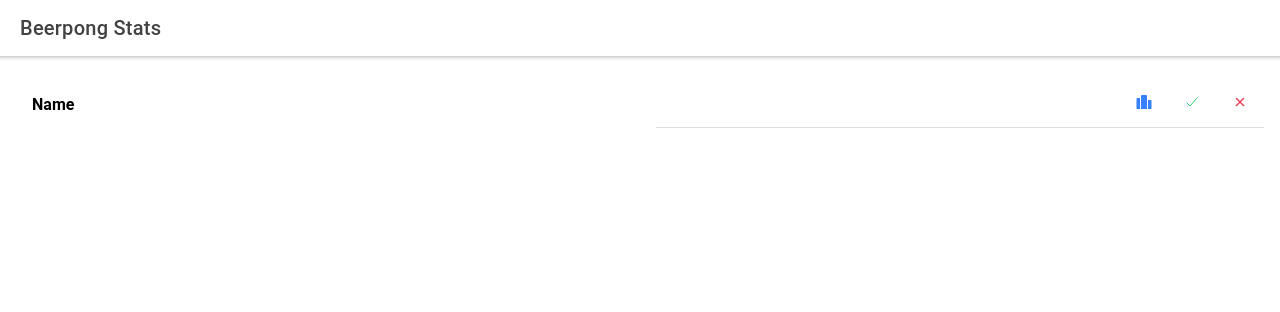
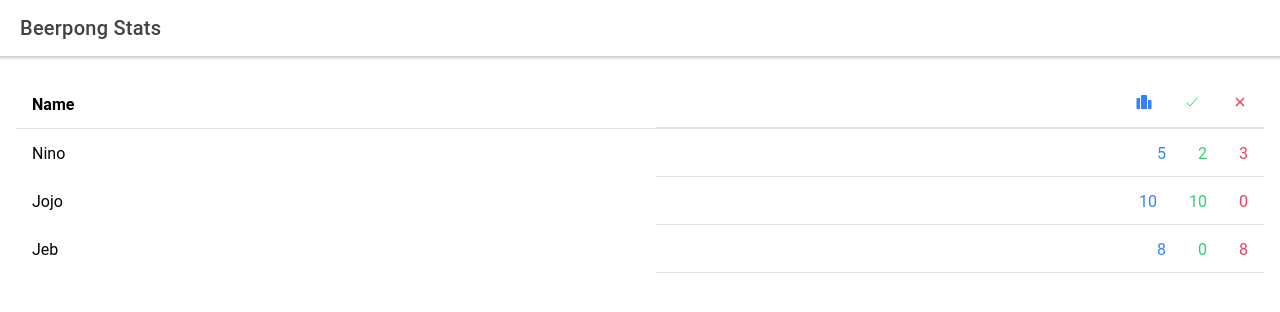
Before and after one commit to ITegs/beerpong-stats, a React (Create React App) app: page /home in a window 1280 px wide. Shown: the top 312 px of the page. Built offline with nearby package versions, Linux system fonts and the light colour scheme.

Commit message:
removePlayer; home: auto redirect to addPlayer;

```diff
--- a/src/data/data.js
+++ b/src/data/data.js
@@ -1,22 +1,22 @@
 export const playerData = [
-  // {
-  //   name: "Nino",
-  //   playedGames: 5,
-  //   won: 2,
-  //   lost: 3,
-  // },
-  // {
-  //   name: "Jojo",
-  //   playedGames: 10,
-  //   won: 10,
-  //   lost: 0,
-  // },
-  // {
-  //   name: "Jeb",
-  //   playedGames: 8,
-  //   won: 0,
-  //   lost: 8,
-  // },
+  {
+    name: "Nino",
+    playedGames: 5,
+    won: 2,
+    lost: 3,
+  },
+  {
+    name: "Jojo",
+    playedGames: 10,
+    won: 10,
+    lost: 0,
+  },
+  {
+    name: "Jeb",
+    playedGames: 8,
+    won: 0,
+    lost: 8,
+  },
 ];
 
 export const gameStats = [
--- a/src/pages/Home.tsx
+++ b/src/pages/Home.tsx
@@ -19,6 +19,7 @@ import { add, checkmark, close, podium } from "ionicons/icons";
 import "./Home.css";
 
 import { playerData, gameStats } from "../data/data";
+import { Redirect } from "react-router";
 
 const Home: React.FC = () => {
   const [showModal, setShowModal] = useState(false);
@@ -37,9 +38,15 @@ const Home: React.FC = () => {
     }
   }
 
+  function redirect() {
+    if (playerData.length == 0) {
+      return <Redirect to="/addPlayer" />;
+    }
+  }
 
   return (
     <IonPage>
+      {redirect()}
       <IonHeader>
         <IonToolbar>
           <IonTitle>Beerpong Stats</IonTitle>
@@ -90,7 +97,6 @@ const Home: React.FC = () => {
           ))}
         </IonList>
       </IonContent>
-
       <IonModal isOpen={showModal}>
         <IonHeader>
           <IonToolbar>
--- a/src/pages/addPlayer.tsx
+++ b/src/pages/addPlayer.tsx
@@ -12,9 +12,8 @@ import {
 } from "@ionic/react";
 import { add, checkmark, close } from "ionicons/icons";
 
-
-
 import { playerData, gameStats } from "../data/data";
+import { Redirect } from "react-router";
 
 const AddPlayer: React.FC = () => {
   const [newName, setNewName] = useState<string>("");
@@ -28,6 +27,15 @@ const AddPlayer: React.FC = () => {
       setNewName("");
     } else {
       setShowAddPlayerAlert(true);
+    }
+  }
+
+
+  function checkRedirect() {
+    if (playerData.length == 0) {
+      setShowAddPlayerAlert(true);
+    } else {
+      return <Redirect to="/" />;
     }
   }
 
@@ -47,7 +55,7 @@ const AddPlayer: React.FC = () => {
         <IonContent>
           <div className="playerListButtons">
             {playerData.map((p: any, i: number) => (
-              <IonButton key={i} size="small">
+              <IonButton key={i} size="small" onClick={() => (playerData.splice(i, 1), setNewName("bug ;D"))}>
                 {p.name}
                 <IonIcon icon={close} />
               </IonButton>
@@ -68,7 +76,7 @@ const AddPlayer: React.FC = () => {
             <IonButton
               color="success"
               size="large"
-              routerLink="/home"
+              onClick={() => checkRedirect()}
             >
               <IonIcon icon={checkmark}></IonIcon>
             </IonButton>
```
Also changed, not shown: 1 other file (tests, documents, lock files or other folders).
